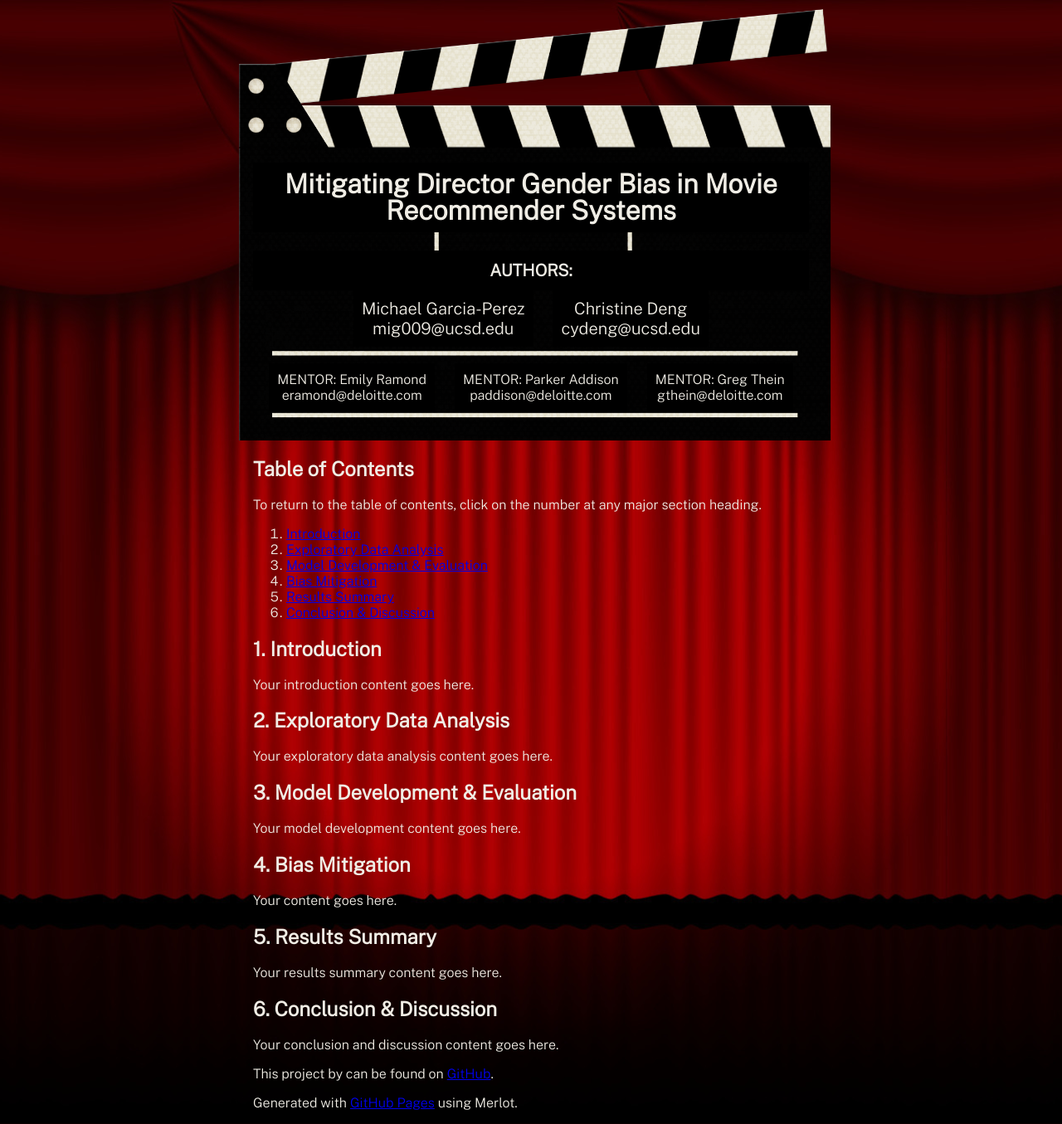
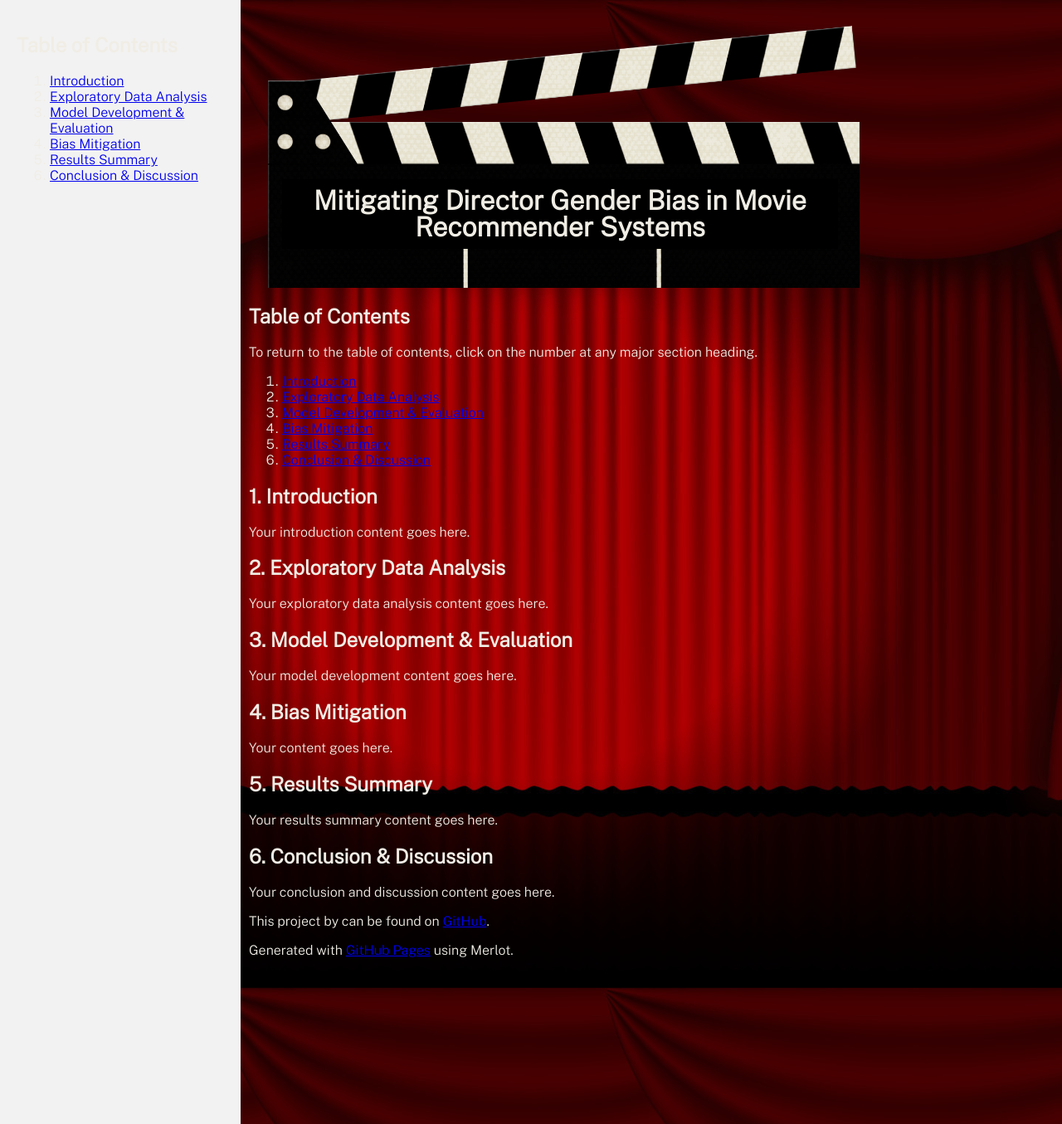
Before and after one commit to michael-garciaperez/DSC180A-Methodology-5, a Jekyll site: the page built from index.md, in a window 1280 px wide and 1355 px high. Shown: the whole window at 83% size. Built offline with Jekyll 4.4.1, drawn with Linux system fonts in a browser that asks for light colours.

Commit message:
Update default.html

```diff
--- a/_layouts/default.html
+++ b/_layouts/default.html
@@ -1,13 +1,52 @@
+---
+layout: default
+title: "Mitigating Director Gender Bias in Movie Recommender Systems"
+---
+
 <!DOCTYPE html>
 <html lang="{{ site.lang | default: "en-US" }}">
 <head>
   <meta charset='utf-8'>
   <meta http-equiv="X-UA-Compatible" content="IE=edge">
-  <meta name="viewport" content="width=640">
+  <meta name="viewport" content="width=device-width, initial-scale=1">
 
   <link rel="stylesheet" href="{{ '/assets/css/style.css?v=' | append: site.github.build_revision | relative_url }}" media="screen">
   <link rel="stylesheet" href="{{ '/assets/css/mobile.css' | relative_url }}" media="only screen and (max-width:640px)">
   <link rel="stylesheet" href="{{ '/assets/css/non-screen.css' | relative_url }}" media="only screen and (max-width:640px)">
+
+  <style>
+    body {
+      display: flex;
+      flex-direction: row;
+    }
+
+    #toc {
+      position: fixed;
+      top: 0;
+      left: 0;
+      width: 250px;
+      height: 100%;
+      overflow-y: auto;
+      padding: 20px;
+      background-color: #f2f2f2;
+    }
+
+    #content {
+      margin-left: 280px; /* Adjust margin to accommodate the width of TOC */
+      padding: 20px;
+    }
+
+    @media (max-width: 768px) {
+      body {
+        flex-direction: column;
+      }
+
+      #toc, #content {
+        width: auto;
+        margin-left: 0;
+      }
+    }
+  </style>
 
   <script src="{{ '/assets/js/modernizr.js' | relative_url }}"></script>
   <script src="https://code.jquery.com/jquery-1.12.4.min.js" integrity="sha256-ZosEbRLbNQzLpnKIkEdrPv7lOy9C27hHQ+Xp8a4MxAQ=" crossorigin="anonymous"></script>
@@ -22,24 +61,29 @@
 </head>
 
 <body>
-  <header>
-    <div class="ribbon-outer">
-      <div class="ribbon-inner">
-        <h1><span style="font-weight: bold;">{{ site.title | default: site.github.repository_name }}</span></h1>
+  <div id="toc">
+    <h2>Table of Contents</h2>
+    <nav>
+      <ol>
+        <li><a href="#1-introduction">Introduction</a></li>
+        <li><a href="#2-exploratory-data-analysis">Exploratory Data Analysis</a></li>
+        <li><a href="#3-model-development--evaluation">Model Development & Evaluation</a></li>
+        <li><a href="#4-bias-mitigation">Bias Mitigation</a></li>
+        <li><a href="#5-results-summary">Results Summary</a></li>
+        <li><a href="#6-conclusion--discussion">Conclusion & Discussion</a></li>
+      </ol>
+    </nav>
+  </div>
+
+  <div id="content">
+    <header>
+      <div class="ribbon-outer">
+        <div class="ribbon-inner">
+          <h1>{{ page.title }}</h1>
+        </div>
       </div>
-    </div>
+    </header>
 
-    <div class="author-mentor-container">
-      <h2 style="font-size: 1.25em; margin-bottom: -10px;">AUTHORS:</h2>
-      <p style="font-size: 1.25em;">Michael Garcia-Perez<br>mig009@ucsd.edu</p>
-      <p style="font-size: 1.25em;">Christine Deng<br>cydeng@ucsd.edu</p>
-      <p style="font-size: 1em;">MENTOR: Emily Ramond<br>eramond@deloitte.com</p>
-      <p style="font-size: 1em;">MENTOR: Parker Addison<br>paddison@deloitte.com</p>
-      <p style="font-size: 1em;">MENTOR: Greg Thein<br>gthein@deloitte.com</p>
-    </div>
-  </header>
-
-  <div class="shell">
     <section id="main_content">
       {{ content }}
     </section>
```
